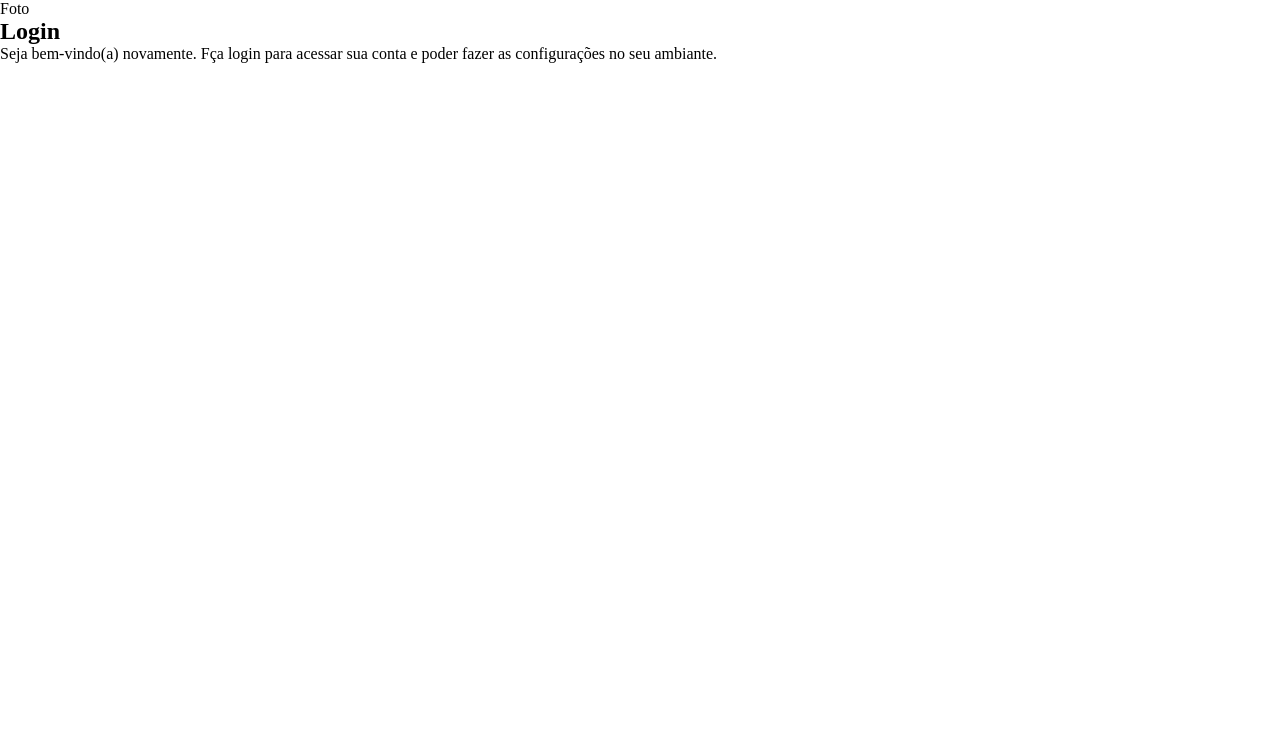
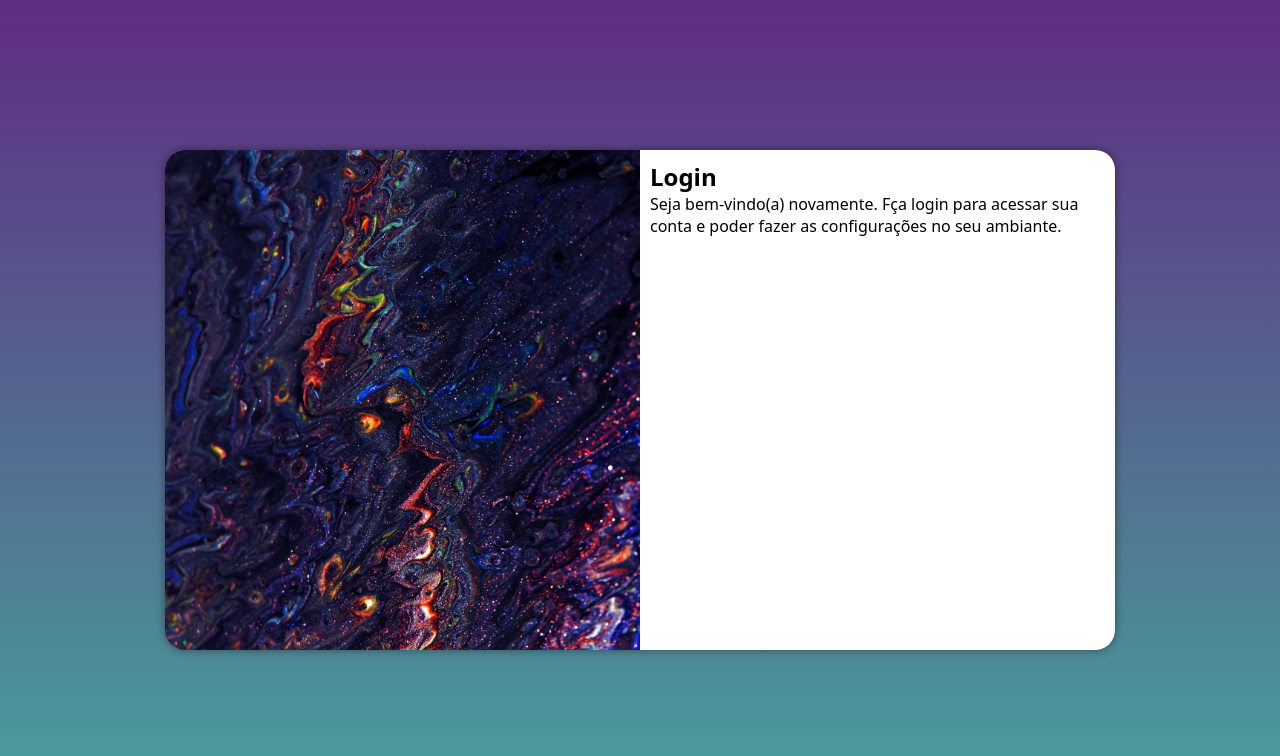
Before and after one commit to Airton-Sales/projeto-login, a plain HTML site: page index.html in a window 1280 px wide. Drawn offline with Linux system fonts and the light colour scheme.

Commit message:
media query para outras telas

```diff
--- /dev/null
+++ b/estilos/Media-Query.css
@@ -0,0 +1,54 @@
+@charset "UTF-8";
+
+* {
+    margin: 0px;
+    padding: 0px;
+    box-sizing: border-box;
+}
+
+@media  screen and (min-width: 768px) and (max-width: 992px) {
+
+    body {
+        background-image: linear-gradient(to top, #49a09d, #5f2c82);
+    }
+
+    section#login {
+        width: 80vw;
+
+    }
+
+    section#login > div#imagem {
+        float: left;
+        width: 30%;
+        height: 100%;
+    }
+
+    section#login > div#formulário {
+        float: right;
+        width: 70%;
+    }
+
+}
+
+@media screen and (min-width: 992px) {
+
+    body {
+        background-image: linear-gradient(to top, #49a09d, #5f2c82);
+    }
+
+    section#login {
+        width: 950px;
+
+    }
+
+    section#login > div#imagem {
+        float: left;
+        width: 50%;
+        height: 100%;
+    }
+
+    section#login > div#formulário  {
+        float: right;
+        width: 50%;
+    }
+}
--- a/estilos/style.css
+++ b/estilos/style.css
@@ -1,13 +1,57 @@
 @charset "UTF-8";
-
-* {
-    margin: 0px;
-    padding: 0px;
-    box-sizing: border-box;
-}
 
 /*
     Paleta de cores
     Verde: #49a09d
     Lilás: #5f2c82
  */
+
+* {
+    margin: 0px;
+    padding: 0px;
+    box-sizing: border-box;
+    font-family: system-ui, -apple-system, BlinkMacSystemFont, 'Segoe UI', Roboto, Oxygen, Ubuntu, Cantarell, 'Open Sans', 'Helvetica Neue', sans-serif;
+}
+
+body,
+html {
+    background-color: #5f2c82;
+    width: 100vw;
+    height: 100vh;
+}
+
+main {
+    position: relative;
+    width: 100vw;
+    height: 100vh;
+}
+
+section#login {
+    position: absolute;
+    top: 50%;
+    left: 50%;
+    transform: translate(-50%, -50%);
+    overflow: hidden;
+
+    background-color: white;
+    width: 250px;
+    height: 500px;
+    border-radius: 20px;
+    box-shadow: 0px 0px 10px rgba(0, 0, 0, 0.452);
+
+    transition: width .5s, height .5s;
+    transition-timing-function: ease;
+}
+
+section#login>div#imagem {
+    display: block;
+    background: #5f2c82 url(../imagens/pexels-anni-roenkae-2832382.jpg) no-repeat;
+    background-position: left bottom;
+    background-size: cover;
+    height: 200px;
+}
+
+section#login>div#formulário {
+    display: block;
+    padding: 10px;
+}
--- a/index.html
+++ b/index.html
@@ -4,15 +4,16 @@
     <meta charset="UTF-8">
     <meta name="viewport" content="width=device-width, initial-scale=1.0">
     <link rel="stylesheet" href="estilos/style.css">
+    <link rel="stylesheet" href="estilos/Media-Query.css">
     <title>Login</title>
 </head>
 <body>
     <main>
         <section id="login">
             <div id="imagem">
-                Foto
+
             </div>
-            <div id="formulario">
+            <div id="formulário">
                 <h1>Login</h1>
                 <p>Seja bem-vindo(a) novamente. Fça login para acessar sua conta e poder fazer as configurações no seu ambiante.</p>
                 <form action="login.php" method="post">
```
